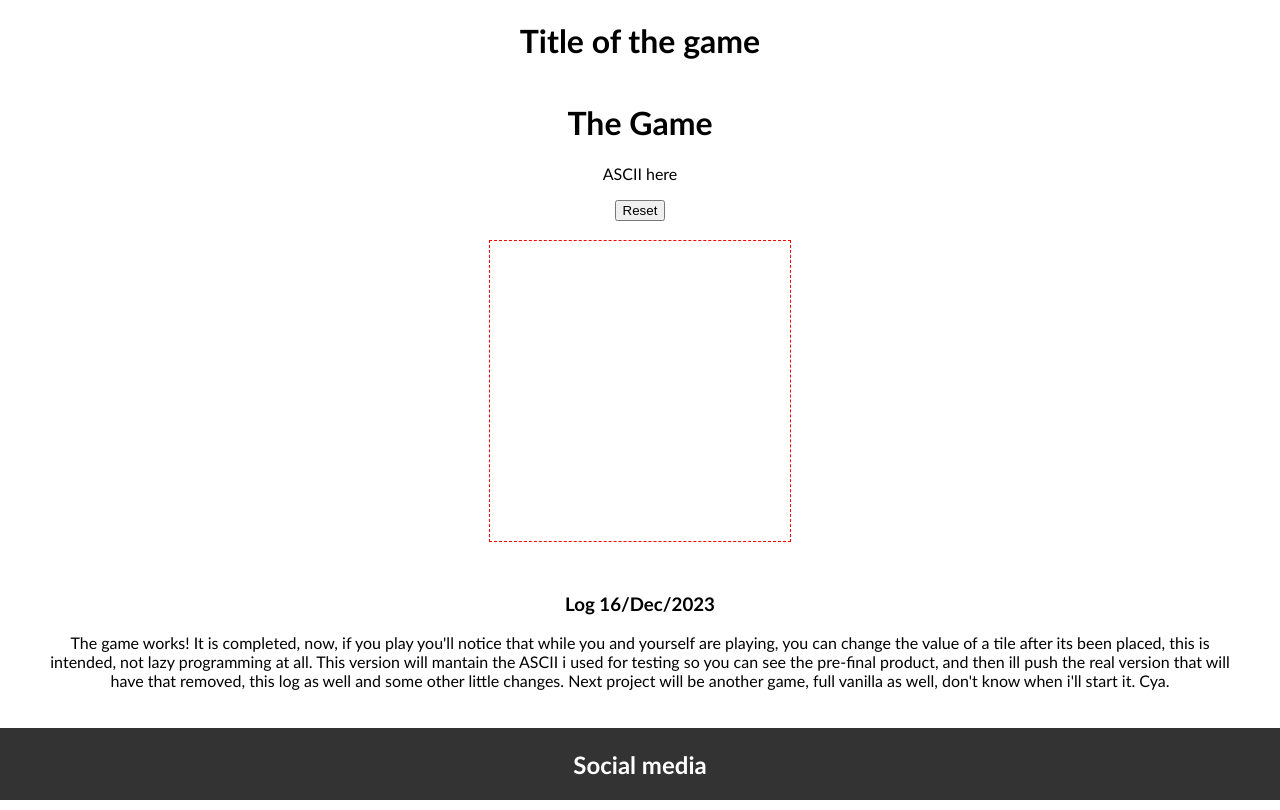
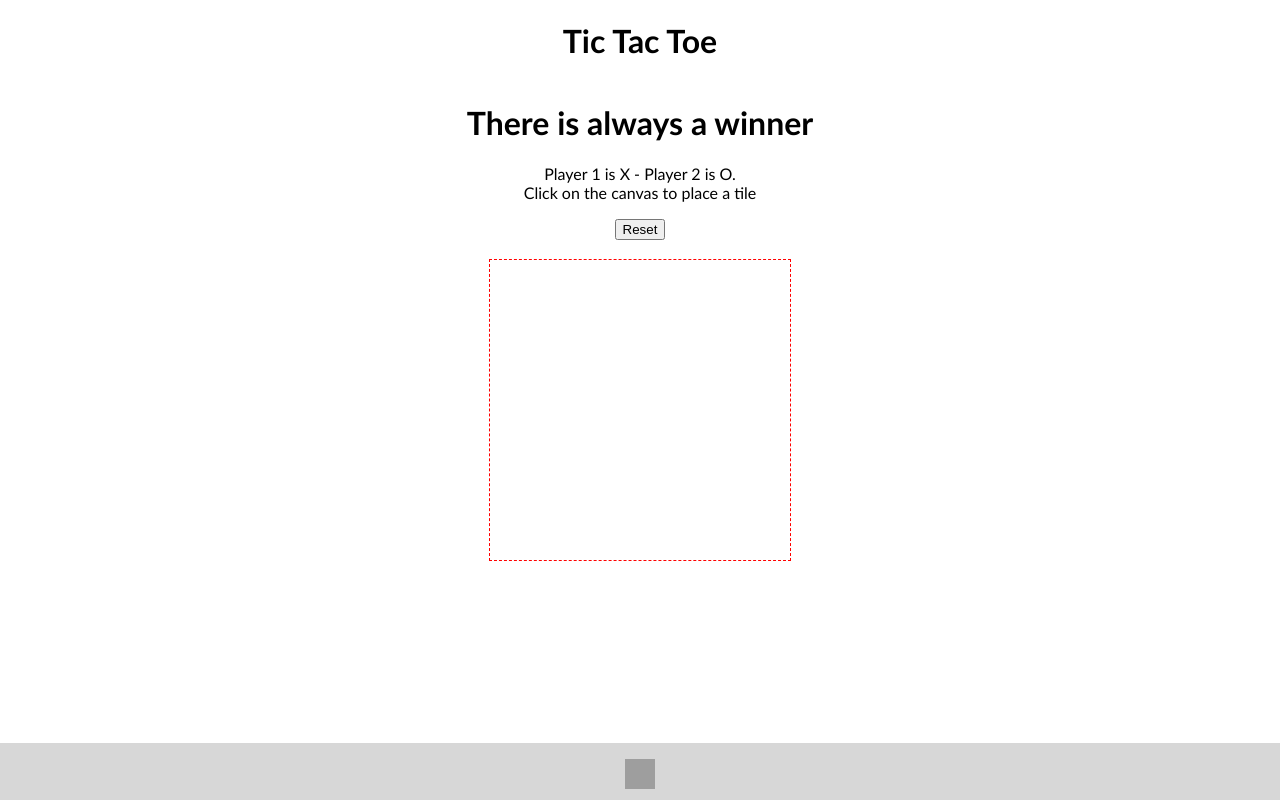
Before and after one commit to Daecko/silly-videogame, a plain HTML site: page index.html in a window 1280 px wide. Drawn offline with Linux system fonts and the light colour scheme; grey boxes are pictures that could not be loaded.

Commit message:
Final Release

```diff
--- a/index.html
+++ b/index.html
@@ -9,32 +9,24 @@
 </head>
 <body>
     <header>
-        <h1>Title of the game</h1>
+        <h1>Tic Tac Toe</h1>
     </header>
     <main>
         <h1 id="gameStateD">
-            The Game
+            There is always a winner
         </h1>
-        <p id="ASCII">ASCII here</p>
+        <p id="ASCII">
+            Player 1 is X - Player 2 is O. <br>
+            Click on the canvas to place a tile</p>
         <button type="button" id="clear">Reset</button> <br><br>
         <canvas id="canvas" width="300" height="300">
             Your navigator doesn't admit &lt;canvas&lt;.
         </canvas>
-        <section id="Log">
-            <h3>Log 16/Dec/2023</h3>
-             <p>
-                The game works! It is completed, now, if you play you'll notice that while you and yourself are playing,
-                you can change the value of a tile after its been placed, this is intended, not lazy programming at all.
-                This version will mantain the ASCII i used for testing so you can see the pre-final product, and then ill
-                push the real version that will have that removed, this log as well and some other little changes. Next
-                project will be another game, full vanilla as well, don't know when i'll start it. Cya.
-            </p>
-        </section>
     </main>
     <footer>
-        <h2>
-            Social media
-        </h2>
+        <a target="_blank" href="http://www.linkedin.com/in/mario-joshua-ramos-chávez-hita-10262a216">
+            <img src="https://upload.wikimedia.org/wikipedia/commons/thumb/c/ca/LinkedIn_logo_initials.png/600px-LinkedIn_logo_initials.png" alt="LinkedIn" width="30" height="30">
+        </a>
     </footer>
 </body>
 </html>
--- a/main.js
+++ b/main.js
@@ -110,12 +110,12 @@ function getMousePos(canvas, evt) {
 canvas.addEventListener("click",(evt)=>{
   var pos = getMousePos(canvas,evt);
   var winner = ticTac(pos);
-  ASCII.innerHTML =
+  /*ASCII.innerHTML =
   `
   ${game[0][0]==0?'x':game[0][0]==null?'z':'o'}|${game[0][1]==0?'x':game[0][1]==null?'z':'o'}|${game[0][2]==0?'x':game[0][2]==null?'z':'o'}<br>
   ${game[1][0]==0?'x':game[1][0]==null?'z':'o'}|${game[1][1]==0?'x':game[1][1]==null?'z':'o'}|${game[1][2]==0?'x':game[1][2]==null?'z':'o'}<br>
   ${game[2][0]==0?'x':game[2][0]==null?'z':'o'}|${game[2][1]==0?'x':game[2][1]==null?'z':'o'}|${game[2][2]==0?'x':game[2][2]==null?'z':'o'}
-  `
+  `*/
   if(winner!=null){
     gameStateDisplay.innerHTML = `${player==0 ? "Player 1" : "Player 2"} Wins!`
   }else{
--- a/styles/style.css
+++ b/styles/style.css
@@ -11,7 +11,7 @@ body {
 main {
     flex: 1;
 }
-#Log {
+/*#Log {
     margin: 3rem;
 }
 /*#Log ul {
@@ -26,12 +26,16 @@ canvas{
 }
 
 footer {
+    height: 25px;
     position: sticky;
-    background-color: #333;
+    background-color: #b4b4b488;
     color: white;
     text-align: center;
-    padding: 0.1rem;
+    padding: 1rem;
     bottom: 0;
+}
+footer a:visited,a:link {
+    color: rgb(117, 168, 255);
 }
 /*
 I utilized code from here:
```
